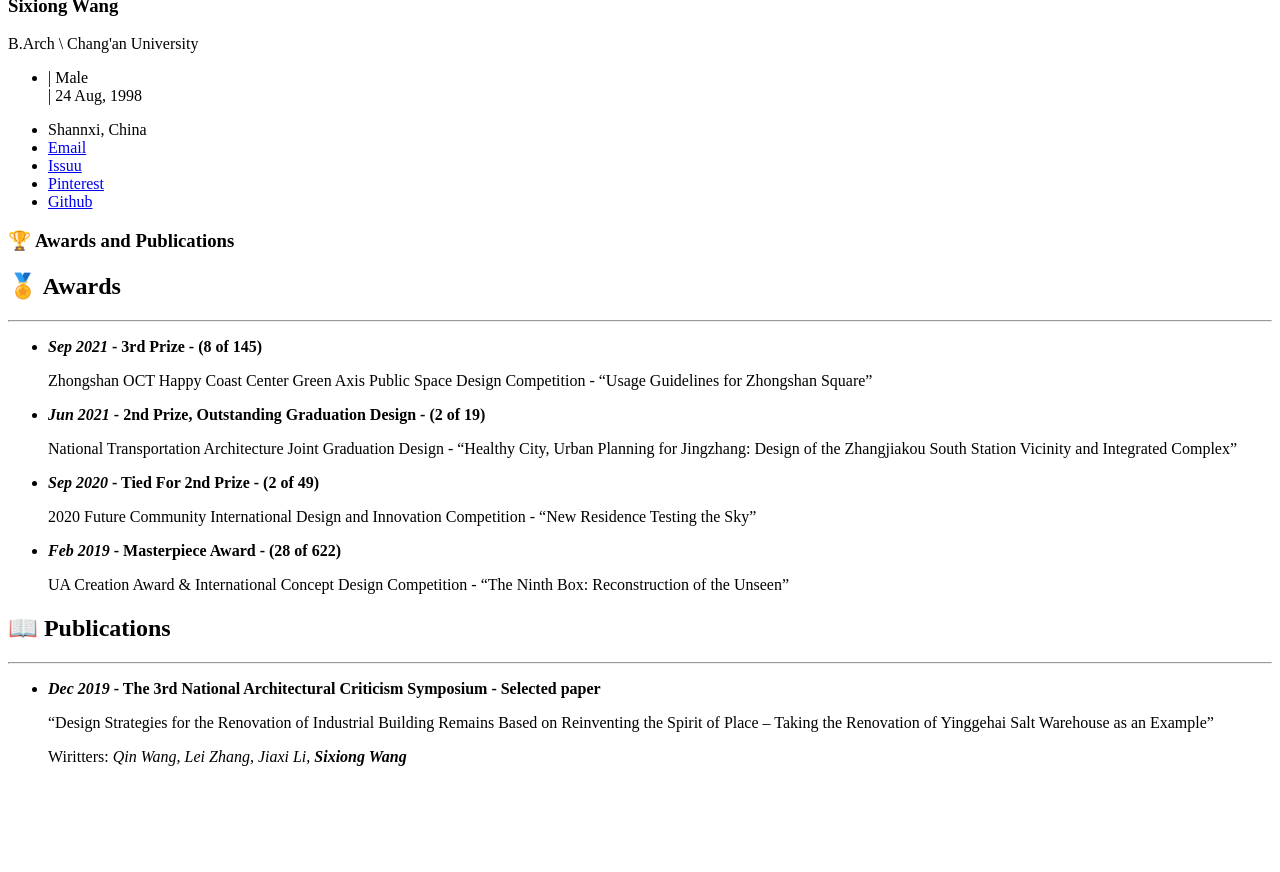
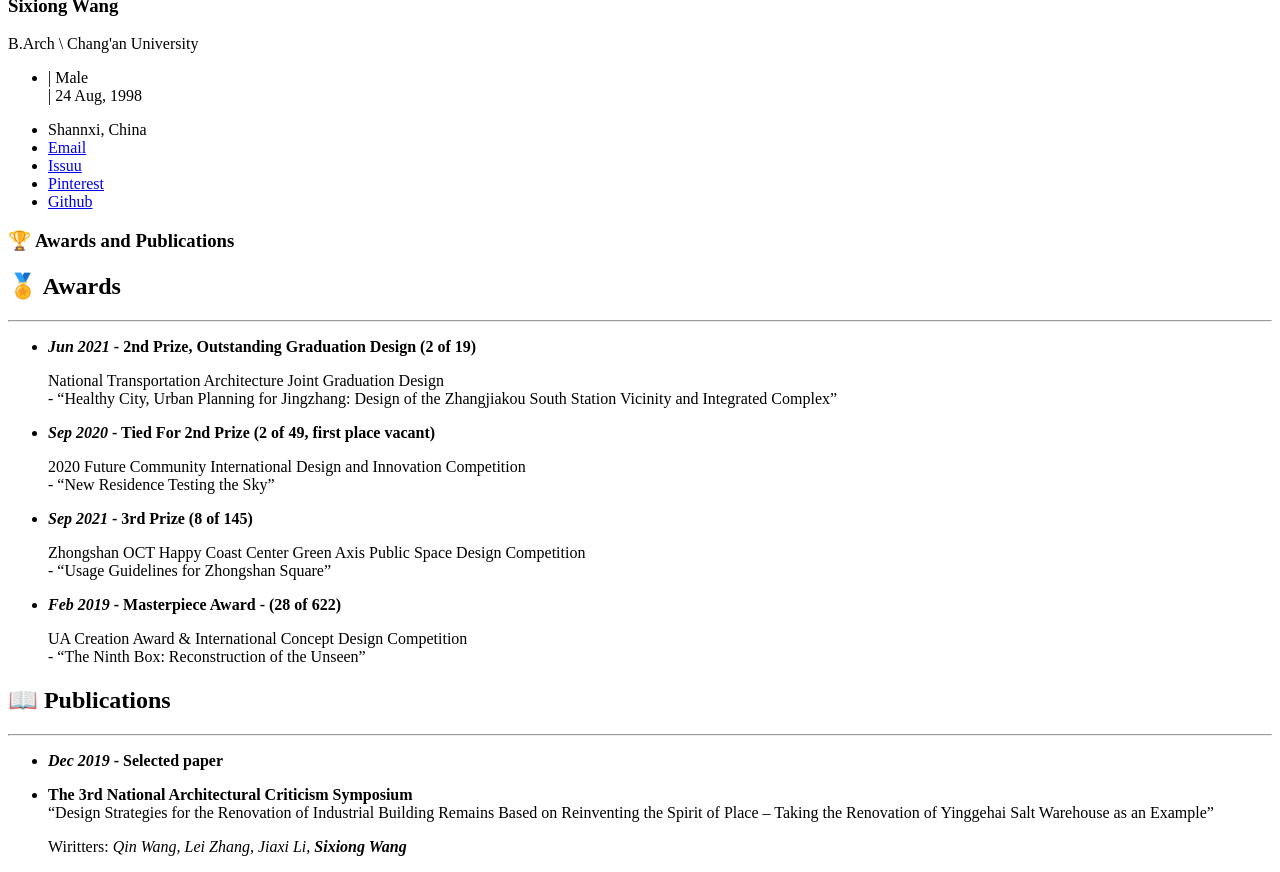
Before and after one commit to sixiong-wang/academic-page, a Jekyll site: the page built from _pages/includes/honers.md, in a window 1280 px wide, cut to the strip 530-1402 px from the top of the page. Built offline with Jekyll 4.4.1, drawn with Linux system fonts in a browser that asks for light colours; our own code applies the rules of GitHub Pages for plain Markdown files; comment, search, counter and statistics services are not loaded; before the commit the page ends 1312 px from its top, so only the background shows below that.

Commit message:
大量更新，更改阅读排版，并上传HYP和UA竞赛项目

```diff
--- a/_pages/includes/honers.md
+++ b/_pages/includes/honers.md
@@ -2,34 +2,39 @@
 
 ## 🏅 **Awards**
 ---
-- ***Sep 2021* - 3rd Prize - (8 of 145)**
+- ***Jun 2021* - 2nd Prize, Outstanding Graduation Design (2 of 19)**
 
-   Zhongshan OCT Happy Coast Center Green Axis Public Space Design Competition - "Usage Guidelines for Zhongshan Square"
+   National Transportation Architecture Joint Graduation Design
+   <br>- "Healthy City, Urban Planning for Jingzhang: Design of the Zhangjiakou South Station Vicinity and Integrated Complex"
 
 
 
-- ***Jun 2021* - 2nd Prize, Outstanding Graduation Design - (2 of 19)**
+- ***Sep 2020* - Tied For 2nd Prize (2 of 49, first place vacant)**
 
-   National Transportation Architecture Joint Graduation Design - "Healthy City, Urban Planning for Jingzhang: Design of the Zhangjiakou South Station Vicinity and Integrated Complex"
+   2020 Future Community International Design and Innovation Competition
+   <br>- "New Residence Testing the Sky"
 
 
 
-- ***Sep 2020* - Tied For 2nd Prize - (2 of 49)**
+- ***Sep 2021* - 3rd Prize (8 of 145)**
 
-   2020 Future Community International Design and Innovation Competition - "New Residence Testing the Sky"
+   Zhongshan OCT Happy Coast Center Green Axis Public Space Design Competition
+   <br>- "Usage Guidelines for Zhongshan Square"
+
 
 
 
 -  ***Feb 2019* - Masterpiece Award - (28 of 622)**
 
-   UA Creation Award & International Concept Design Competition - "The Ninth Box: Reconstruction of the Unseen"
+   UA Creation Award & International Concept Design Competition
+   <br>- "The Ninth Box: Reconstruction of the Unseen"
 
 
 
 ## 📖 **Publications**
 ---
-- ***Dec 2019* - The 3rd National Architectural Criticism Symposium - Selected paper**
-
-   "Design Strategies for the Renovation of Industrial Building Remains Based on Reinventing the Spirit of Place -- Taking the Renovation of Yinggehai Salt Warehouse as an Example"
+- ***Dec 2019* - Selected paper**
+- **The 3rd National Architectural Criticism Symposium**
+   <br>"Design Strategies for the Renovation of Industrial Building Remains Based on Reinventing the Spirit of Place -- Taking the Renovation of Yinggehai Salt Warehouse as an Example"
 
    Wiritters: *Qin Wang, Lei Zhang, Jiaxi Li, **Sixiong Wang***
```
Also changed, not shown: _pages/includes/news.md (+3 -3 lines), _pages/includes/others.md (+9 -9 lines), _pages/includes/pub.md (+3 -3 lines), 2 other files.
